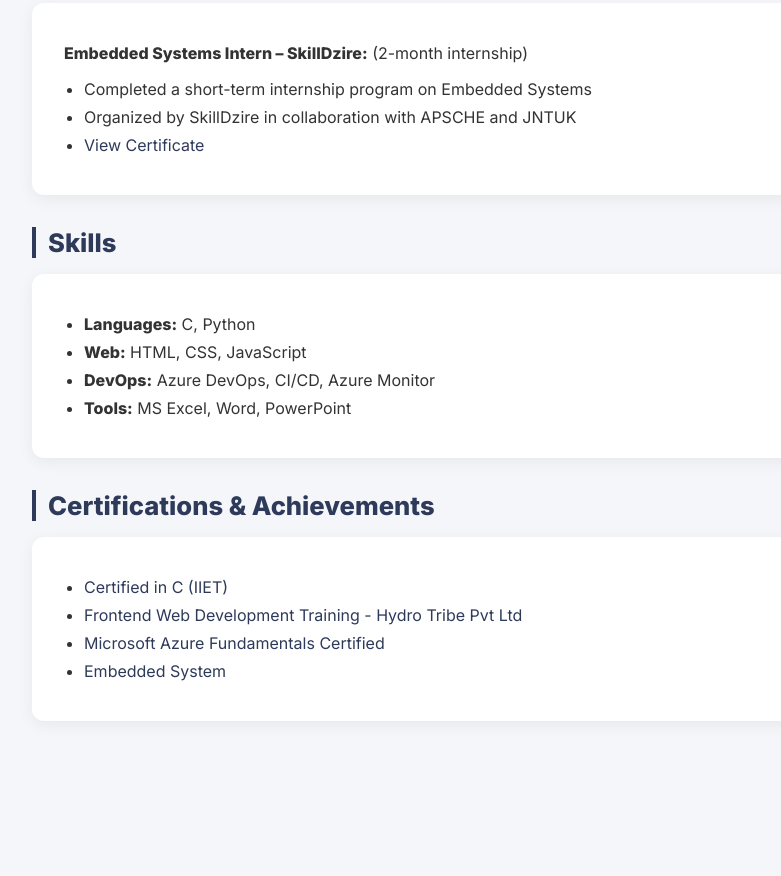
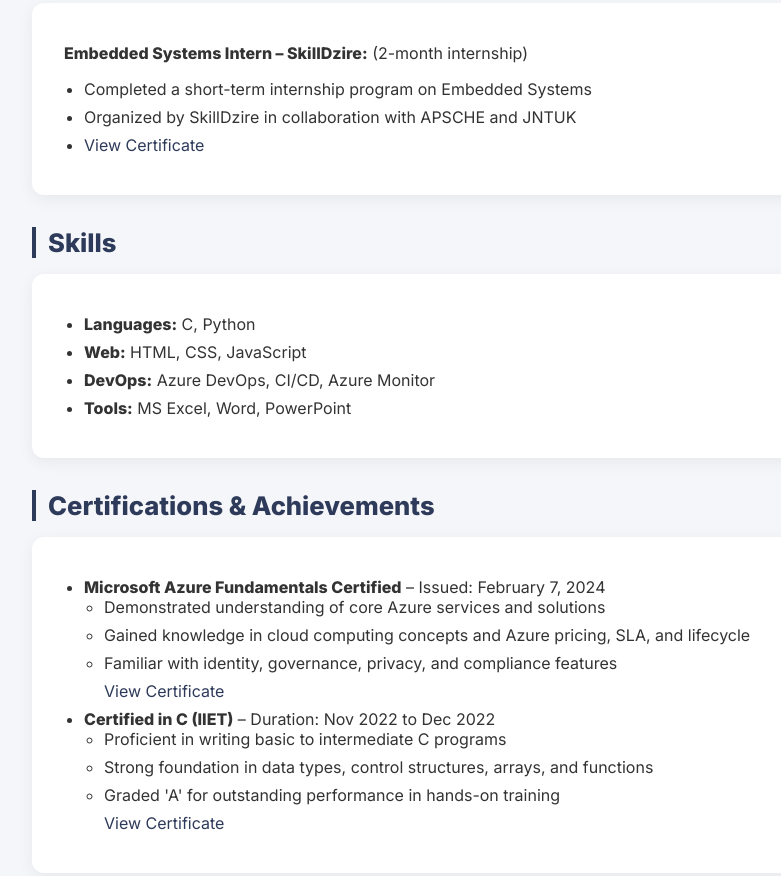
Before and after one commit to 2P31A04P0/My-portfolio, a plain HTML site: page index.html in a window 1280 px wide. Shown: the part 1283-2159 px from the top of the page, without its empty margins (132-913 px from the left). Before the commit the page ends 2060 px from the top, so only its background shows below. Drawn offline with Linux system fonts and the light colour scheme.

Commit message:
Update index.html

```diff
--- a/index.html
+++ b/index.html
@@ -228,7 +228,7 @@
   <ul>
     <li>Created and maintained UI components using HTML, CSS, and JavaScript for client websites</li>
     <li>Displayed strong problem-solving skills and collaborated effectively with the team</li>
-    <li><a href="frontend-training.pdf" target="_blank">View Certificate</a></li>
+    <li><a href="certificates/frontend-training.pdf" target="_blank">View Certificate</a></li>
   </ul>
 </div>
 
@@ -237,7 +237,7 @@
   <ul>
     <li>Completed a short-term internship program on Embedded Systems</li>
     <li>Organized by SkillDzire in collaboration with APSCHE and JNTUK</li>
-    <li><a href="Embedded system.pdf" target="_blank">View Certificate</a></li>
+    <li><a href="certificates/Embedded system.pdf" target="_blank">View Certificate</a></li>
   </ul>
 </div>
 <h2>Skills</h2>
@@ -251,14 +251,29 @@
   </div>
 
   <h2>Certifications & Achievements</h2>
-  <div class="card">
-    <ul>
-      <li><a href="certificates/cert-c.pdf" target="_blank">Certified in C (IIET)</a></li>
-      <li><a href="certificates/frontend-training.pdf" target="_blank">Frontend Web Development Training - Hydro Tribe Pvt Ltd</a></li>
-      <li><a href="certificates/azure-fundamentals.pdf" target="_blank">Microsoft Azure Fundamentals Certified</a></li>
-      <li><a href="certificates/Embedded system pdf" target="_blank">Embedded System</a></li>
-    </ul>
-  </div>
+<div class="card">
+  <ul>
+    <li>
+      <strong>Microsoft Azure Fundamentals Certified</strong> – Issued: February 7, 2024<br>
+      <ul>
+        <li>Demonstrated understanding of core Azure services and solutions</li>
+        <li>Gained knowledge in cloud computing concepts and Azure pricing, SLA, and lifecycle</li>
+        <li>Familiar with identity, governance, privacy, and compliance features</li>
+        <a href="certificates/azure-fundamentals.pdf" target="_blank">View Certificate</a>
+      </ul>
+    </li>
+    <li>
+      <strong>Certified in C (IIET)</strong> – Duration: Nov 2022 to Dec 2022<br>
+      <ul>
+        <li>Proficient in writing basic to intermediate C programs</li>
+        <li>Strong foundation in data types, control structures, arrays, and functions</li>
+        <li>Graded 'A' for outstanding performance in hands-on training</li>
+        <a href="certificates/cert-c.pdf" target="_blank">View Certificate</a>
+      </ul>
+    </li>
+  </ul>
+</div>
+
 </section>
 
 </body>
```
